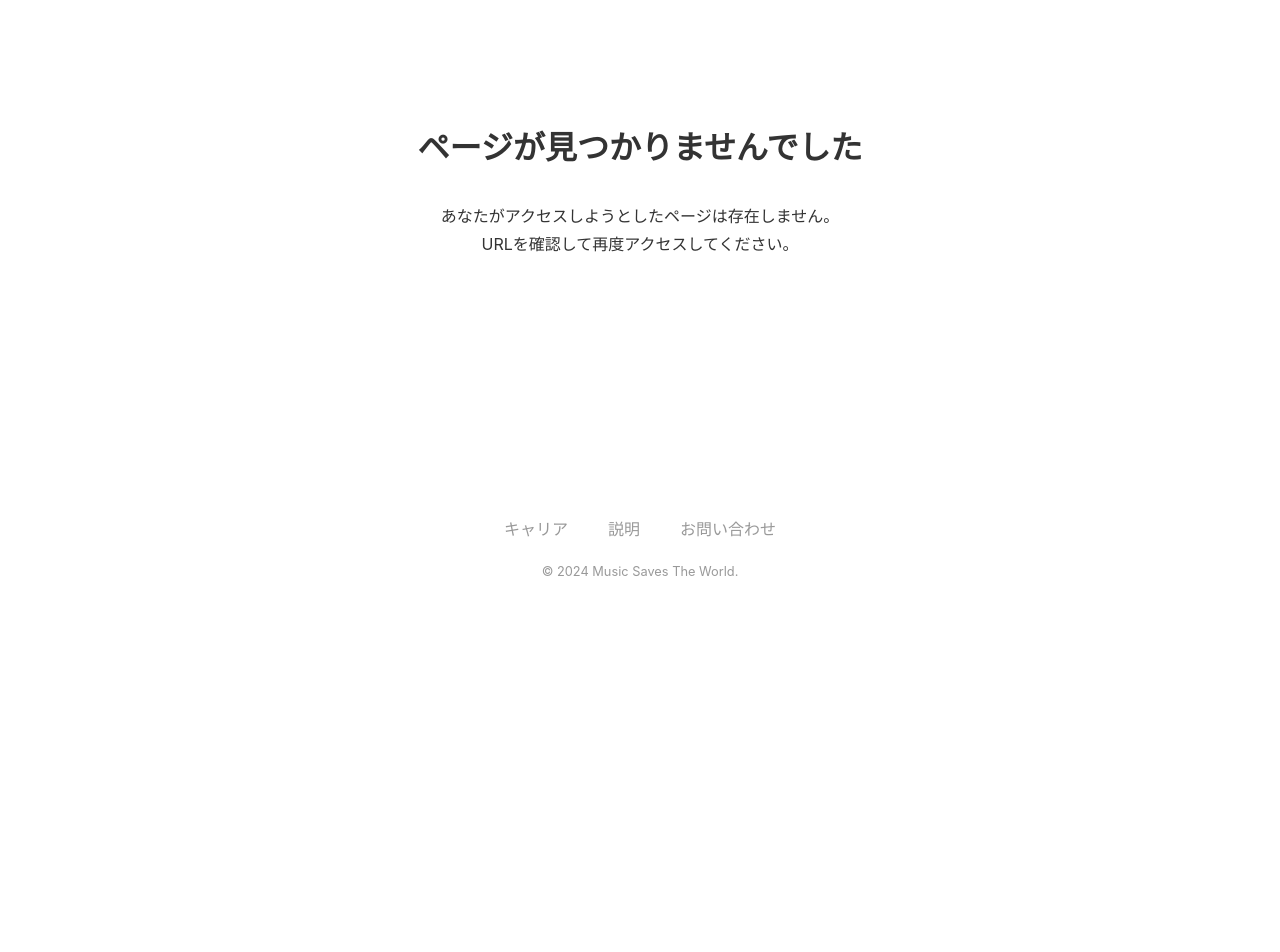
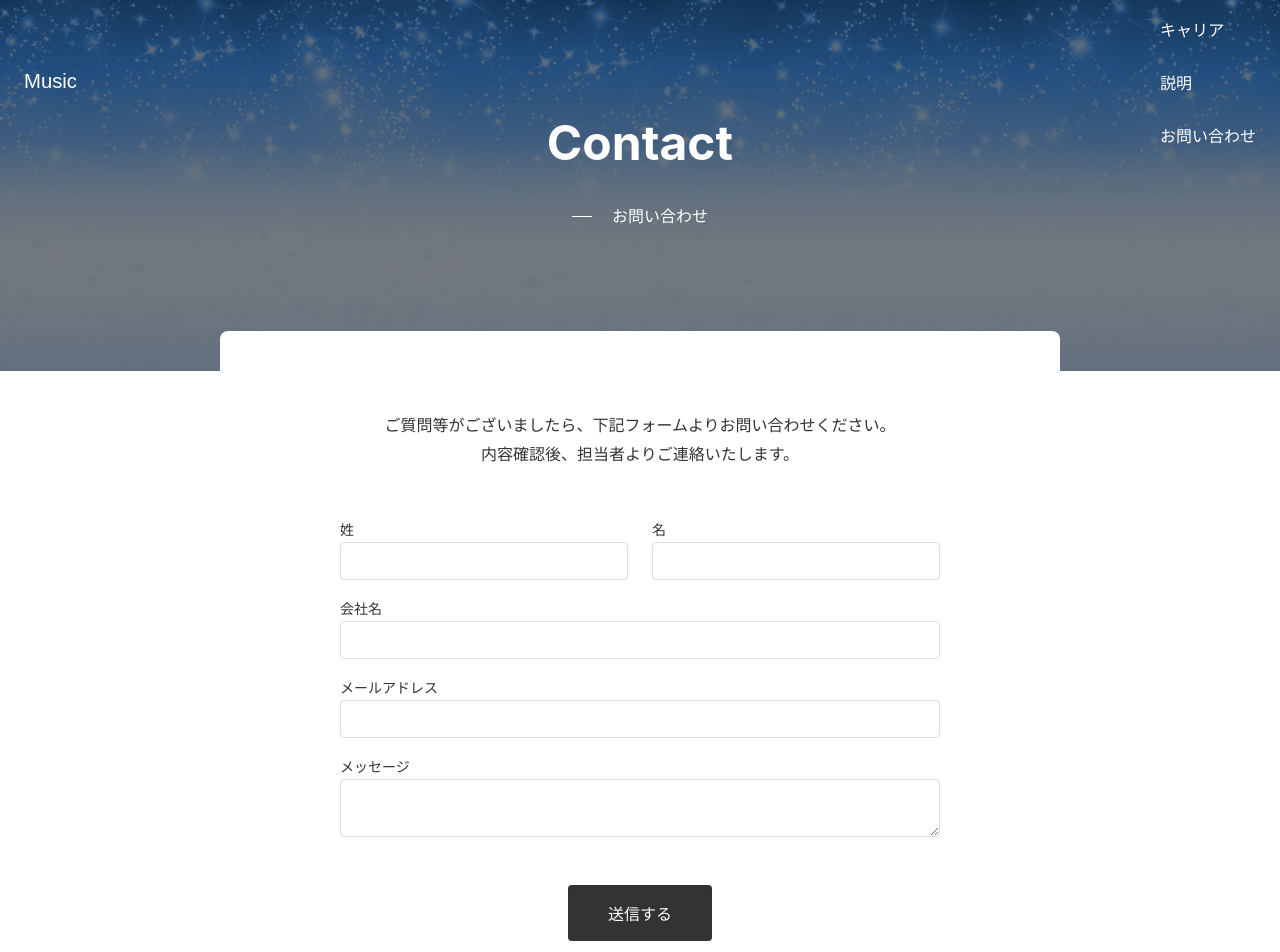
Before and after one commit to Yota0525/react-next-portfolio, a Next.js app: page /contact in a window 1280 px wide. Before the commit this address had no page. Shown: the top 952 px of the page. Before the commit the page ends 800 px from the top, so only its background shows below. Built offline with nearby package versions, Linux system fonts and the light colour scheme.

Commit message:
9章まで完了

```diff
--- /dev/null
+++ b/app/_actions/contact.ts
@@ -0,0 +1,109 @@
+"use server";
+
+function validateEmail(email: string) {
+    const pattern = /^[^\s@]+@[^\s@]+\.[^\s@]+$/;
+    return pattern.test(email);
+}
+
+export async function createContactData(_prevState: any, formData: FormData) {
+    const rawFormData = {
+        lastname: formData.get("lastname") as string,
+        firstname: formData.get("firstname") as string,
+        company: formData.get("company") as string,
+        email: formData.get("email") as string,
+        message: formData.get("message") as string,
+    };
+
+    if (!rawFormData.lastname) {
+        return {
+            status: "error",
+            message: "姓を入力してください",
+        };
+    }
+
+    if (!rawFormData.firstname) {
+        return {
+            status: "error",
+            message: "名を入力してください",
+        };
+    }
+
+    if (!rawFormData.company) {
+        return {
+            status: "error",
+            message: "会社名を入力してください",
+        };
+    }
+
+    if (!rawFormData.email) {
+        return {
+            status: "error",
+            message: "メールアドレスを入力してください",
+        };
+    }
+
+    if (!validateEmail(rawFormData.email)) {
+        return {
+            status: "error",
+            message: "メールアドレスの形式が正しくありません",
+        };
+    }
+
+    if (!rawFormData.message) {
+        return {
+            status: "error",
+            message: "メッセージを入力してください",
+        };
+    }
+
+    const result = await fetch(
+        `https://api.hsforms.com/submissions/v3/integration/submit/${process.env.HUBSPOT_PORTAL_ID}/${process.env.HUBSPOT_FORM_ID}`,
+        {
+            method: "POST",
+            headers: {
+                "Content-Type": "application/json",
+            },
+            body: JSON.stringify({
+                fields: [
+                    {
+                        objectTipeId: "0-1",
+                        name: "lastname",
+                        value: rawFormData.lastname,
+                    },
+                    {
+                        objectTipeId: "0-1",
+                        name: "firstname",
+                        value: rawFormData.firstname,
+                    },
+                    {
+                        objectTipeId: "0-1",
+                        name: "company",
+                        value: rawFormData.company,
+                    },
+                    {
+                        objectTipeId: "0-1",
+                        name: "email",
+                        value: rawFormData.email,
+                    },
+                    {
+                        objectTipeId: "0-1",
+                        name: "message",
+                        value: rawFormData.message,
+                    },
+                ],
+            }),
+        },
+    );
+
+    try {
+        await result.json();
+    } catch (e) {
+        console.log(e);
+        return {
+            status: "error",
+            message: "お問い合わせに失敗しました",
+        };
+    }
+
+    return { status: "success", message: "OK" };
+}
--- /dev/null
+++ b/app/_components/ContactForm/index.module.css
@@ -0,0 +1,73 @@
+.form {
+    max-width: 600px;
+    margin: 0 auto;
+  }
+
+  .item {
+    display: flex;
+    flex-direction: column;
+    flex: 1;
+    padding: 8px 0;
+  }
+
+  .horizontal {
+    display: flex;
+    justify-content: flex-start;
+    align-items: center;
+    width: 100%;
+    gap: 24px;
+  }
+
+  .label {
+    font-size: 14px;
+  }
+
+  .textfield {
+    border: 1px solid var(--color-border);
+    padding: 8px;
+    border-radius: 4px;
+    line-height: 1.5;
+    width: 100%;
+  }
+
+  .textarea {
+    border: 1px solid var(--color-border);
+    padding: 8px;
+    border-radius: 4px;
+    line-height: 1.5;
+    width: 100%;
+  }
+
+  .actions {
+    text-align: center;
+    margin-top: 40px;
+  }
+
+  .button {
+    border: none;
+    background-color: var(--color-button-primary);
+    padding: 16px 40px;
+    font-size: 16px;
+    border-radius: 4px;
+    color: var(--color-text-unpainted);
+    cursor: pointer;
+  }
+
+  .success {
+    background-color: var(--color-bg-sub);
+    text-align: center;
+    padding: 40px;
+    border-radius: var(--border-radius);
+  }
+
+  .error {
+    color: var(--color-text-error);
+    font-size: 14px;
+    margin-bottom: 8px;
+  }
+
+  @media (max-width: 640px) {
+    .success {
+      text-align: left;
+    }
+  }
--- /dev/null
+++ b/app/_components/ContactForm/index.tsx
@@ -0,0 +1,66 @@
+"use client";
+
+import { createContactData } from "@/app/_actions/contact";
+import { useFormState } from "react-dom";
+import styles from "./index.module.css";
+
+const initialState = {
+    status: "",
+    message: "",
+};
+
+export default function ContactForm() {
+    const [state, formAction] = useFormState(createContactData, initialState);
+    console.log(state);
+    if (state.status === "success") {
+        return (
+            <p className={styles.success}>
+                お問い合わせいただき、ありがとうございます。
+                <br />
+                お返事まで今しばらくお待ちください。
+            </p>
+        );
+    }
+    return (
+        <form className={styles.form} action={formAction}>
+            <div className={styles.horizontal}>
+                <div className={styles.item}>
+                    <label className={styles.label} htmlFor="lastname">
+                        姓
+                    </label>
+                    <input className={styles.textfield} type="text" id="lastname" name="lastname" />
+                </div>
+                <div className={styles.item}>
+                    <label className={styles.label} htmlFor="firstname">
+                        名
+                    </label>
+                    <input className={styles.textfield} type="text" id="firstname" name="firstname" />
+                </div>
+            </div>
+                <div className={styles.item}>
+                    <label className={styles.label} htmlFor="company">
+                        会社名
+                    </label>
+                    <input className={styles.textfield} type="text" id="company" name="company" />
+                </div>
+                <div className={styles.item}>
+                    <label className={styles.label} htmlFor="email">
+                        メールアドレス
+                    </label>
+                    <input className={styles.textfield} type="text" id="email" name="email" />
+                </div>
+                <div className={styles.item}>
+                    <label className={styles.label} htmlFor="message">
+                        メッセージ
+                    </label>
+                    <textarea className={styles.textarea} id="message" name="message" />
+                </div>
+                <div className={styles.actions}>
+                    {state.status === "error" && (
+                        <p className={styles.error}>{state.message}</p>
+                    )}
+                    <input type="submit" value="送信する" className={styles.button} />
+                </div>
+        </form>
+    );
+}
--- /dev/null
+++ b/app/contact/layout.tsx
@@ -0,0 +1,15 @@
+import Hero from "@/app/_components/Hero";
+import Sheet from "@/app/_components/Sheet";
+
+type Props = {
+    children: React.ReactNode;
+}
+
+export default function RootLayout({ children }: Props) {
+    return (
+        <>
+            <Hero title="Contact" sub="お問い合わせ" />
+            <Sheet>{children}</Sheet>
+        </>
+    );
+}
--- /dev/null
+++ b/app/contact/page.module.css
@@ -0,0 +1,10 @@
+.text {
+    text-align: center;
+    margin-bottom: 40px;
+  }
+
+  @media (max-width: 640px) {
+    .text {
+      text-align: left;
+    }
+  }
--- /dev/null
+++ b/app/contact/page.tsx
@@ -0,0 +1,15 @@
+import styles from './page.module.css';
+import ContactForm from '@/app/_components/ContactForm';
+
+export default function Page() {
+  return (
+    <div className={styles.container}>
+        <p className={styles.text}>
+            ご質問等がございましたら、下記フォームよりお問い合わせください。
+            <br />
+            内容確認後、担当者よりご連絡いたします。
+        </p>
+        <ContactForm />
+    </div>
+  );
+}
```
